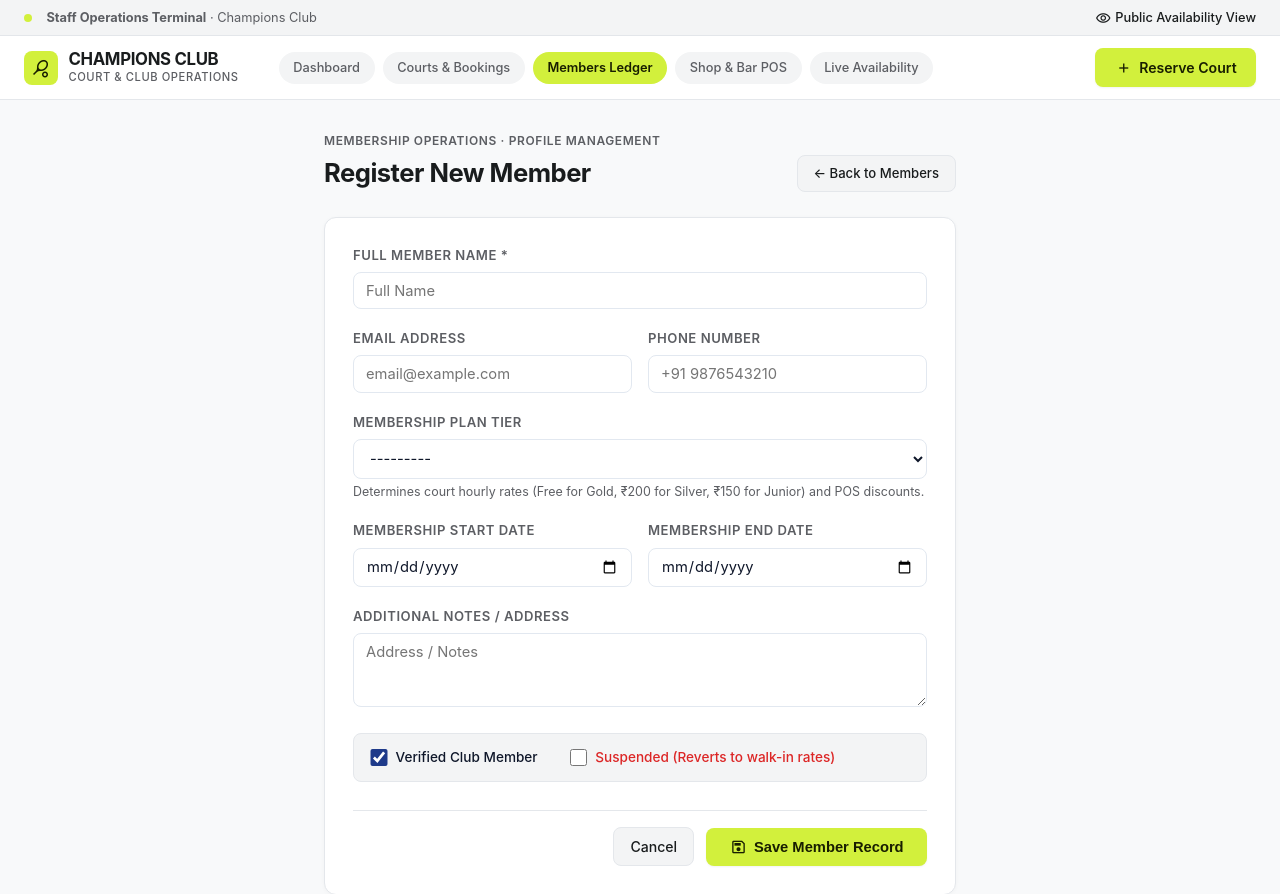
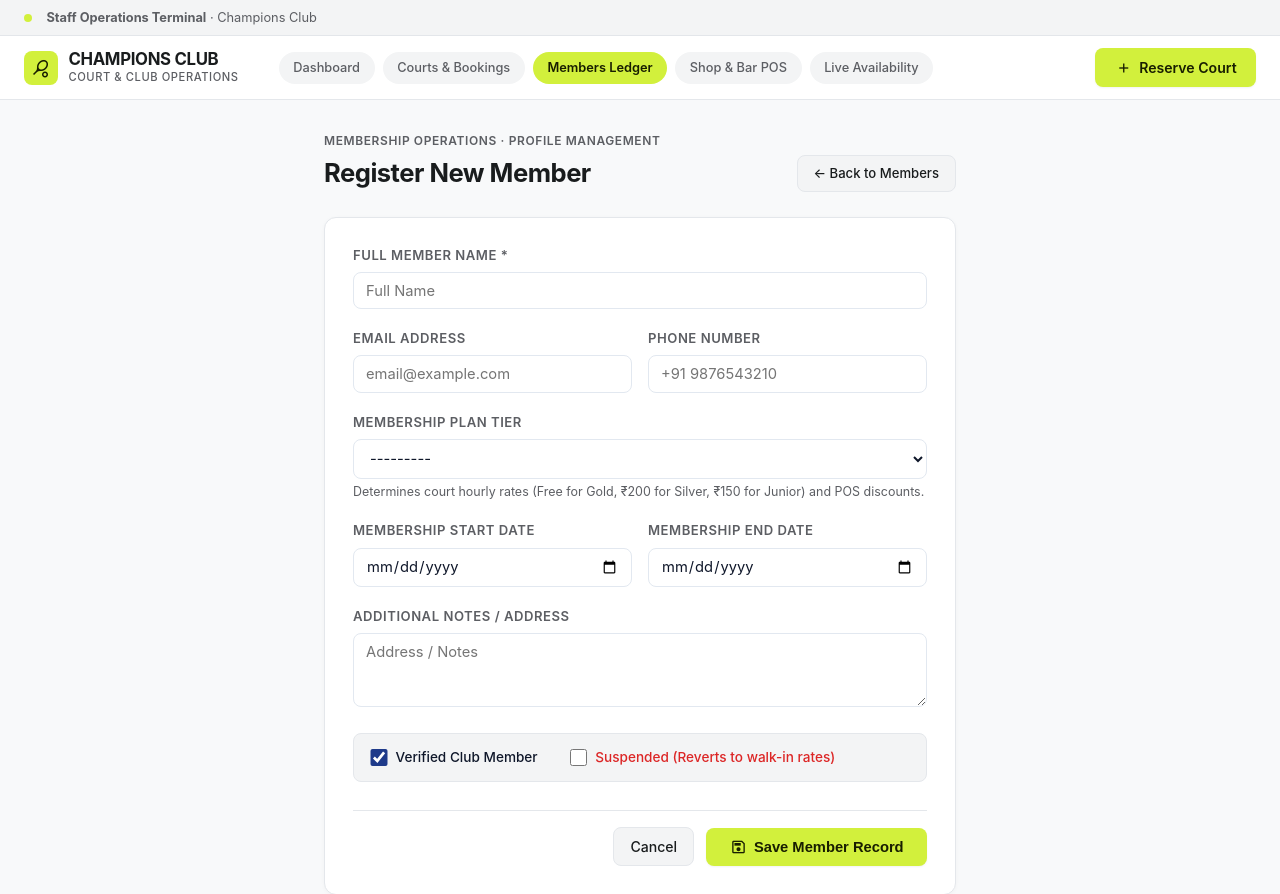
Before and after one commit to parthbhavsar0207/odoo_final_nirbhay, a Django app: page /club/members/new/ in a window 1280 px wide. Shown: the top 894 px of the page. Run offline with Django 5.2, Linux system fonts and the light colour scheme; some libraries are stand-ins or nearby versions.

Commit message:
Remove Public Availability View link from top header strip

```diff
--- a/frontend/templates/base.html
+++ b/frontend/templates/base.html
@@ -29,12 +29,6 @@
         <div style="display: flex; align-items: center; gap: 0.5rem;">
             <span class="pulse-indicator"></span>
             <span><strong>Staff Operations Terminal</strong> &middot; Champions Club</span>
-        </div>
-        <div style="display: flex; align-items: center; gap: 1rem;">
-            <a href="{% url 'club:public_availability' %}" style="color: var(--on-surface); text-decoration: none; font-weight: 500; display: inline-flex; align-items: center; gap: 0.25rem;">
-                <span class="material-symbols-outlined" style="font-size: 16px;">visibility</span>
-                <span>Public Availability View</span>
-            </a>
         </div>
     </div>
 
```
